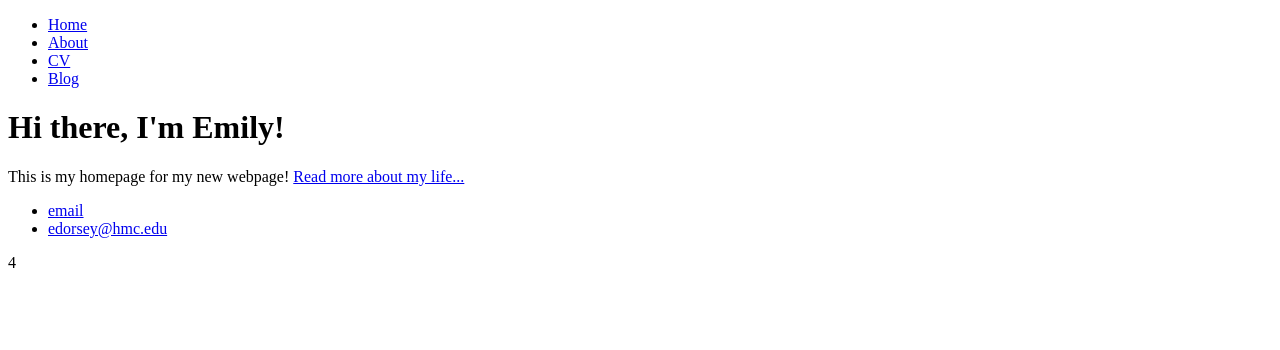
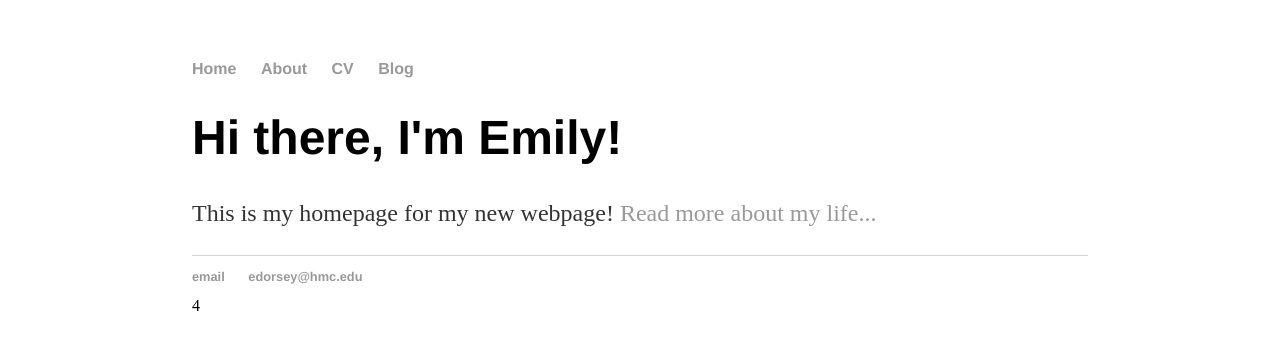
Before and after one commit to emdors/emdors.github.io, a plain HTML site: page index.html in a window 1280 px wide. Drawn offline with Linux system fonts and the light colour scheme.

Commit message:
added link to css file

```diff
--- a/index.html
+++ b/index.html
@@ -1,7 +1,9 @@
 <!DOCTYPE html>
 <html>
 	<head>
-		<title>Hank Quinlan, Horrible Cop</title>
+		<title>EMILY DORSEY</title>
+		<!-- link to main stylesheet -->
+		<link rel="stylesheet" type="text/css" href="/css/main.css">
 	</head>
 	<body>
 		<nav>
```
